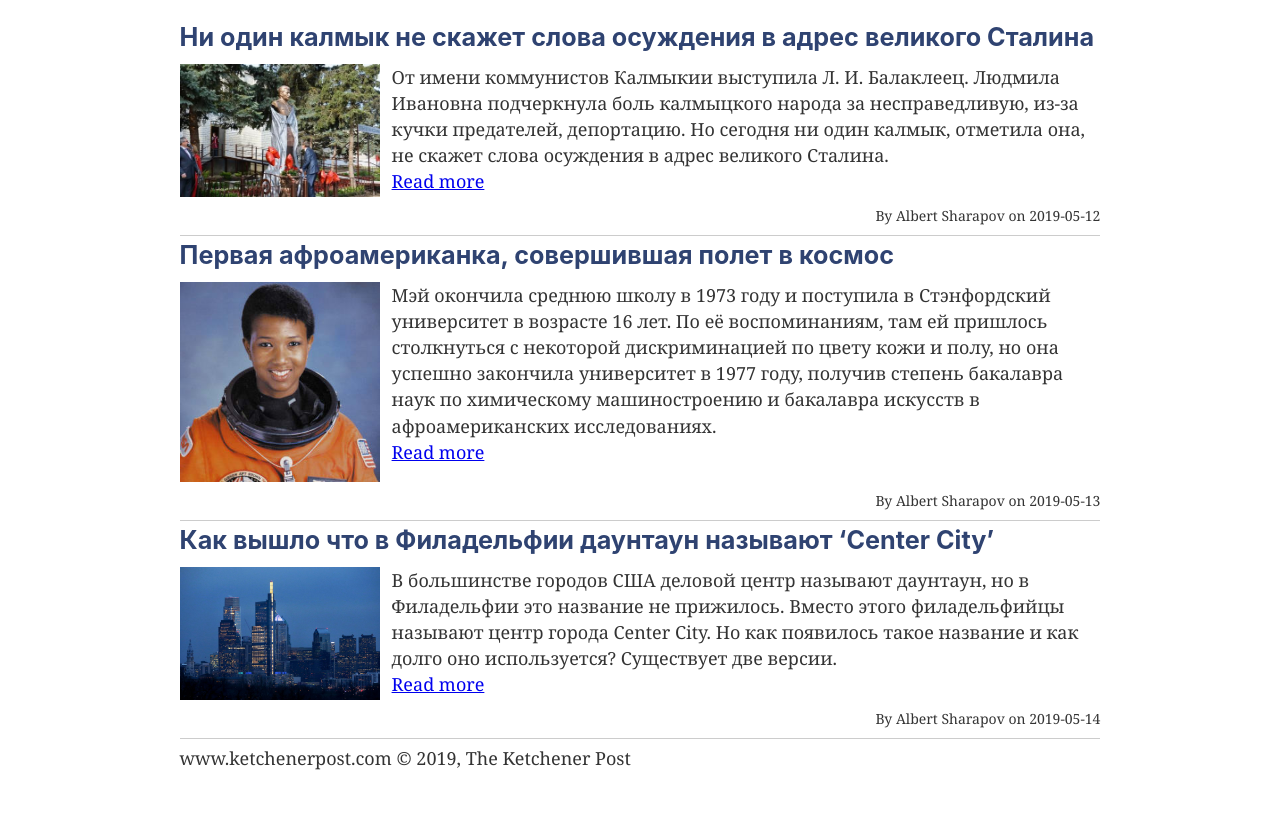
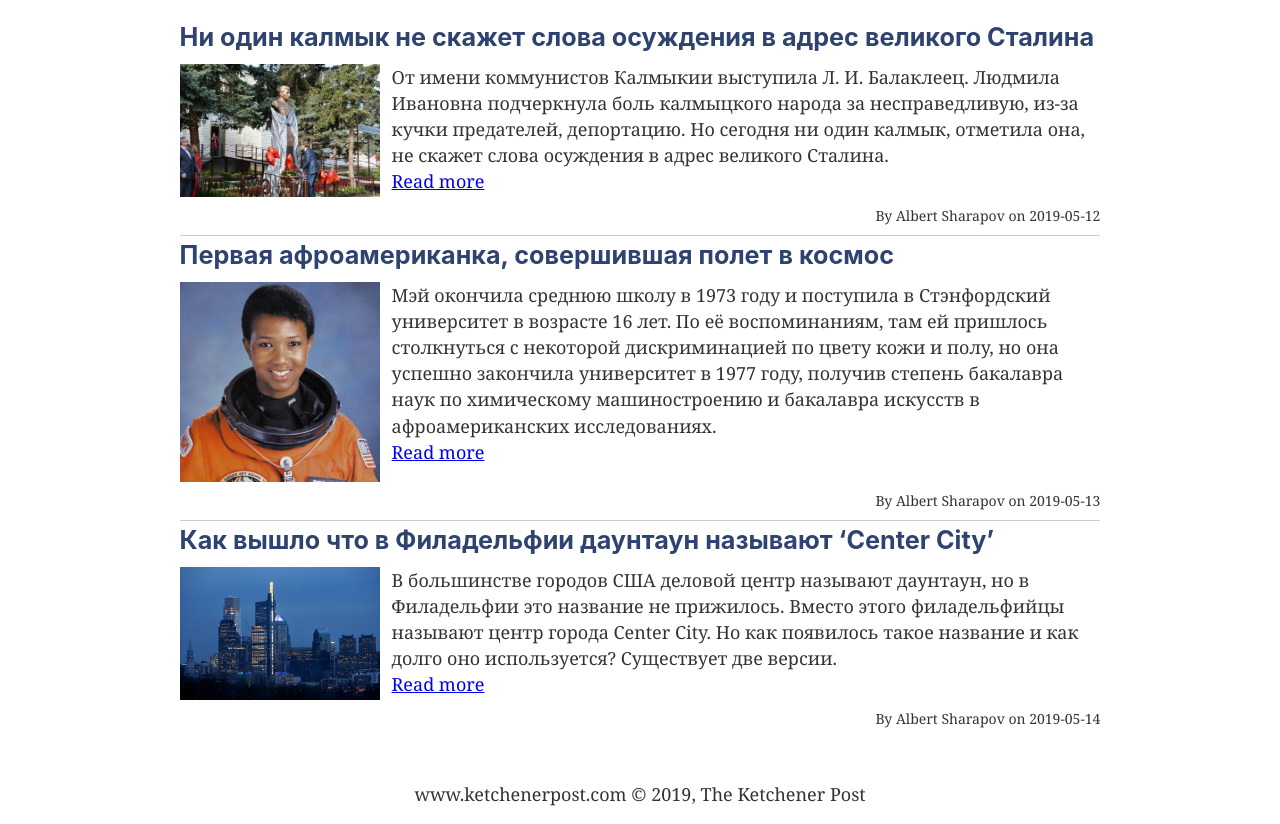
Before and after one commit to AlSharp/ketchenerpost, a Gatsby site: page / in a window 1280 px wide. Shown: the part 61-885 px from the top of the page. Before the commit the page ends 859 px from the top, so only its background shows below. Built offline with nearby package versions, Linux system fonts and the light colour scheme; Gatsby itself is replaced by a stand-in of ours.

Commit message:
align footer on the bottom of the page

```diff
--- /dev/null
+++ b/src/components/content.js
@@ -0,0 +1,11 @@
+import React from 'react';
+import styled from 'styled-components';
+
+const Content = styled.main`
+  margin: 0 auto;
+  max-width: 960px;
+  padding: 0 1.0875rem 1.45rem;
+  min-height: calc(100vh - 145px);
+`;
+
+export default Content;
--- /dev/null
+++ b/src/components/footer.js
@@ -0,0 +1,22 @@
+import React from 'react';
+import styled from 'styled-components';
+
+const _Footer = props =>
+  <div className={props.className}>
+    <footer>
+      www.ketchenerpost.com © {new Date().getFullYear()}, The Ketchener Post
+    </footer>
+  </div>
+
+const Footer = styled(_Footer)`
+  height: 60px;
+  & footer {
+    margin: 0 auto;
+    max-width: 960px;
+    padding: 0 1.0875rem;
+    text-align: center;
+    line-height: 60px;
+  }
+`;
+
+export default Footer;
--- a/src/components/latestArticles.js
+++ b/src/components/latestArticles.js
@@ -43,11 +43,14 @@ const _latestArticles = props => {
 };
 
 const latestArticles = styled(_latestArticles)`
+  & > .top-article {
+    border-bottom: 1px solid #ccc;
+    margin-bottom: 6px;
+  };
+  & > .top-article:last-child {
+    border-bottom: none
+  }
   @media (min-width: 980px) {
-    & > .top-article {
-      border-bottom: 1px solid #ccc;
-      margin-bottom: 6px;
-    };
     & > .top-article > h3 {
       font-size: 1.4rem;
       margin-bottom: 12px;
@@ -86,10 +89,6 @@ const latestArticles = styled(_latestArticles)`
     & > .top-article > h3 > a:hover {
       color: #546790;
     }
-    & > .top-article {
-      border-bottom: 1px solid #ccc;
-      margin-bottom: 6px;
-    };
     & > .top-article > p {
       font-size: 14px;
       margin: 6px 0;
--- a/src/components/layout.js
+++ b/src/components/layout.js
@@ -10,6 +10,8 @@ import PropTypes from "prop-types"
 import { StaticQuery, graphql } from "gatsby"
 
 import Header from "./header"
+import Content from './content'
+import Footer from './footer'
 import "./layout.css"
 
 const Layout = ({ children }) => (
@@ -26,21 +28,10 @@ const Layout = ({ children }) => (
     render={data => (
       <>
         <Header siteTitle={data.site.siteMetadata.title} />
-        <div
-          style={{
-            margin: `0 auto`,
-            maxWidth: 960,
-            padding: `0px 1.0875rem 1.45rem`,
-            paddingTop: 0,
-          }}
-        >
-          <main>{children}</main>
-          <footer>
-            www.ketchenerpost.com © {new Date().getFullYear()},
-            {` `}
-            The Ketchener Post
-          </footer>
-        </div>
+        <Content>
+          {children}
+        </Content>
+        <Footer />
       </>
     )}
   />
```
